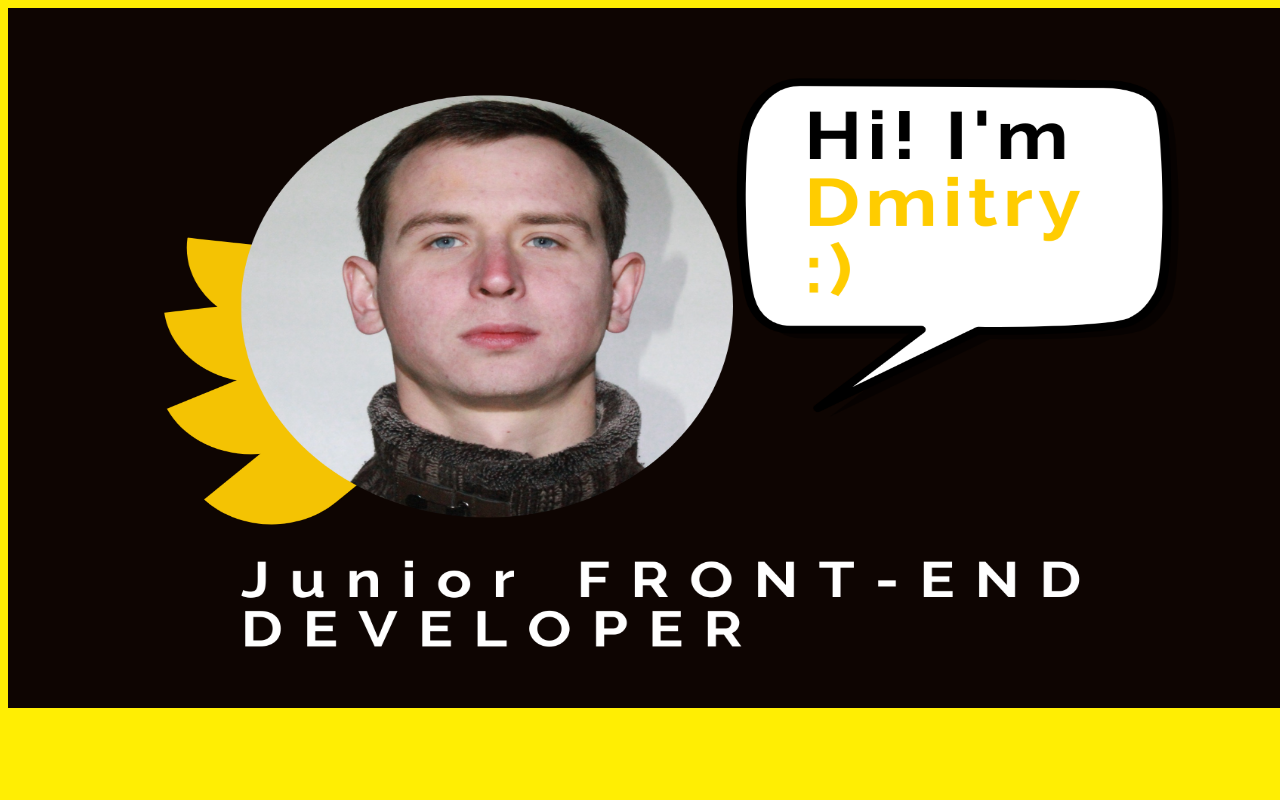
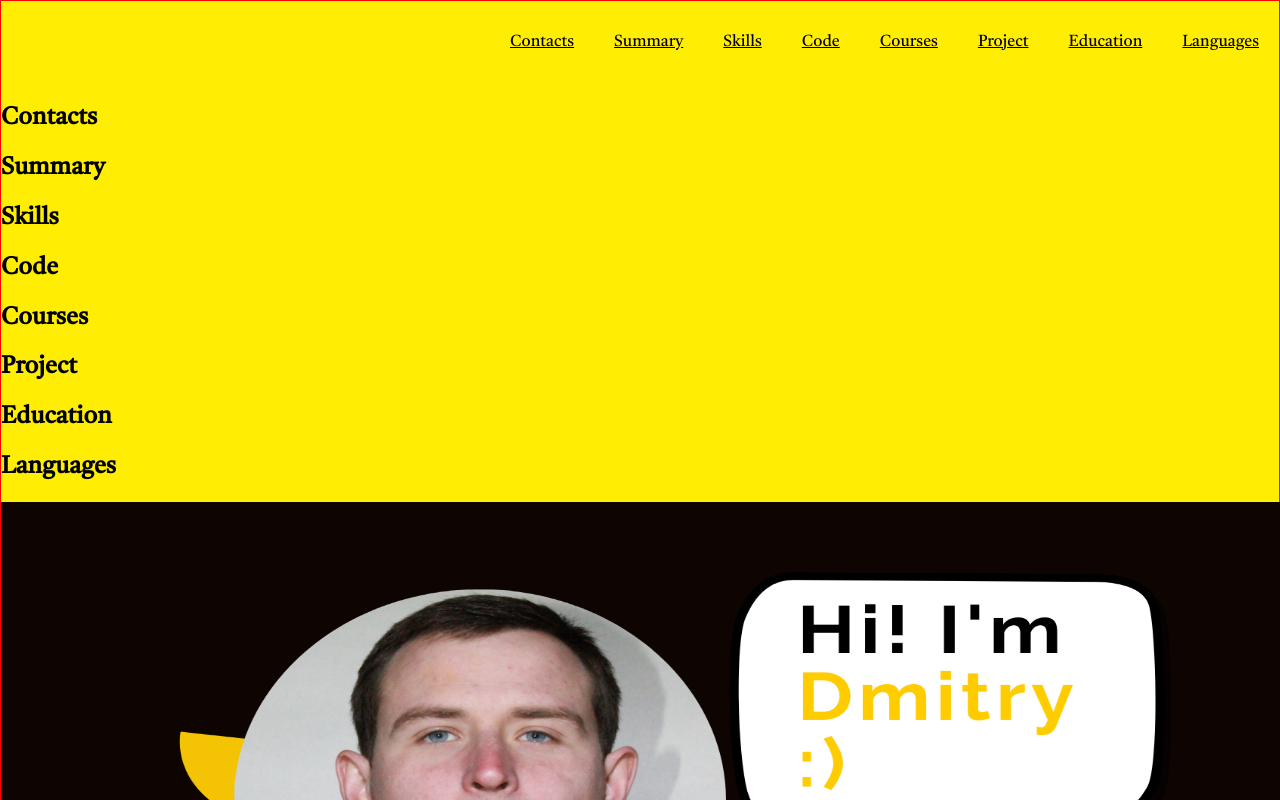
Before and after one commit to dmitrygrizdak/rsschool-cv, a plain HTML site: page index.html in a window 1280 px wide. Shown: the top 800 px of the page. Drawn offline with Linux system fonts and the light colour scheme.

Commit message:
feat: add nav-list

```diff
--- a/index.html
+++ b/index.html
@@ -1,18 +1,47 @@
 
     <!DOCTYPE html>
     <html lang="en">
+
     <head>
-      <link rel="icon" RSSchool="./assets/favicon.ico">
-
+      <link rel="icon" href="assets/favicon.ico">
   <style>
    body {
     background: #ffee03 ;
-    }
+    }  </style>
+    <header><div><nav class="nav">
+      <ul class="nav-list">
+        <li class="nav-item"><a href="#contacts" class="nav-link"> Contacts </a></li>
+        <li class="nav-item"><a href="#summary" class="nav-link"> Summary</a></li>
+        <li class="nav-item"><a href="#skills" class="nav-link"> Skills</a></li>
+        <li class="nav-item"><a href="#code" class="nav-link"> Code</a></li>
+        <li class="nav-item"><a href="#courses" class="nav-link"> Courses</a></li>
+        <li class="nav-item"><a href="#project" class="nav-link"> Project</a></li>
+        <li class="nav-item"><a href="#education" class="nav-link"> Education</a></li>
+        <li class="nav-item"><a href="#languages" class="nav-link"> Languages</a></li>
 
-  </style>
+
+
+      </ul>
+    </nav></div></header>
+    <main><div>
+
+       <section class=".section-title" id="Contacts">  <h2> Contacts </h2></section>
+      <section class=".section-title" id="Summary"> <h2>Summary </h2></section>
+      <section class=".section-title" id="Skills"><h2>Skills</h2></section>
+      <section class=".section-title" id="Code"><h2>Code</h2></section>
+      <section class=".section-title" id="Courses"><h2>Courses</h2></section>
+      <section class=".section-title" id="Project"><h2>Project</h2></section>
+      <section class=".section-title" id="Education"><h2>Education</h2></section>
+      <section class=".section-title" id="Languages"><h2>Languages</h2></section>
+    </div>
+    </main>
+    <footer><div></div></footer>
+
   <link rel="stylesheet" href="style.css" >
 
- </head>
+
+     </head>
+
 
 
 
--- a/style.css
+++ b/style.css
@@ -1,5 +1,5 @@
 @font-face {
-    font-family: 'Roboto';
+    font-family: 'TiroGurmukhi-Regular';
     src: url("assets/fonts/TiroGurmukhi-Regular.ttf");
     font-weight: 300;
   }
@@ -7,18 +7,61 @@
   * {
     box-sizing: border-box;
   }
-style
-html
+body
+{ min-height: 100vh;
+    margin: 0 ; padding:0;
+    display: flex;
+    flex-direction: column;
+    justify-content: space-between;
 
-body
+    border: 1px solid red;
 
-{
-    font-family: 'TiroGurmukhi-Regular'
-}
-article
-p  {
-     color:rgb(155, 73, 73);
-}
-h1 {
-    color: rgb(247, 243, 5);
-    margin-left: 500px;}
+ font-family: 'TiroGurmukhi-Regular'
+
+
+ }
+ .nav-list {
+    display: flex ;
+    justify-content: flex-end ;
+    align-items: center ;
+
+
+  }
+ .container {
+    max-width: 1440px;
+    margin: 0 auto;
+  }
+
+  html {
+    scroll-behavior: smooth;
+  }
+  .nav-list {
+    list-style: none;
+  }
+  .nav-link {
+    padding: 0 20px;
+    line-height: 50px;
+    color: black;
+
+  }
+
+:hover
+.nav-link {
+    transition: .3s;
+  }
+  .section-item a {
+    color: #18d832;
+    text-decoration: none;
+    transition: color 0.5s;
+  }
+  .section-item a:hover {
+    color: #a30000;
+  }
+  .section-item a {
+    color: #829985;
+    text-decoration: none;
+    transition: color 0.5s;
+  }
+  .section-item a:hover {
+    color: #4d2323;
+  }
```
Also changed, not shown: assets/img2/My photo.png (renamed from assets/My photo.png), assets/img2/my photo.JPG (renamed from assets/my photo.JPG).
